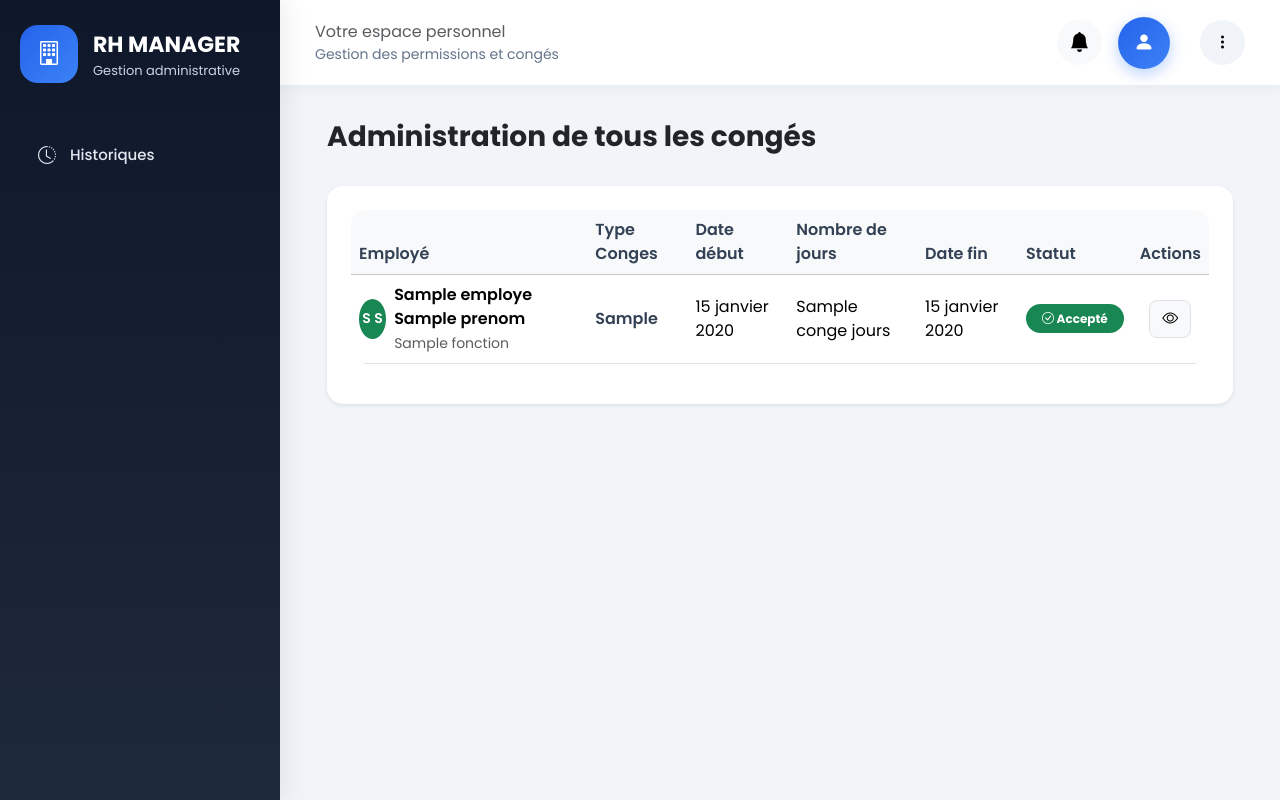
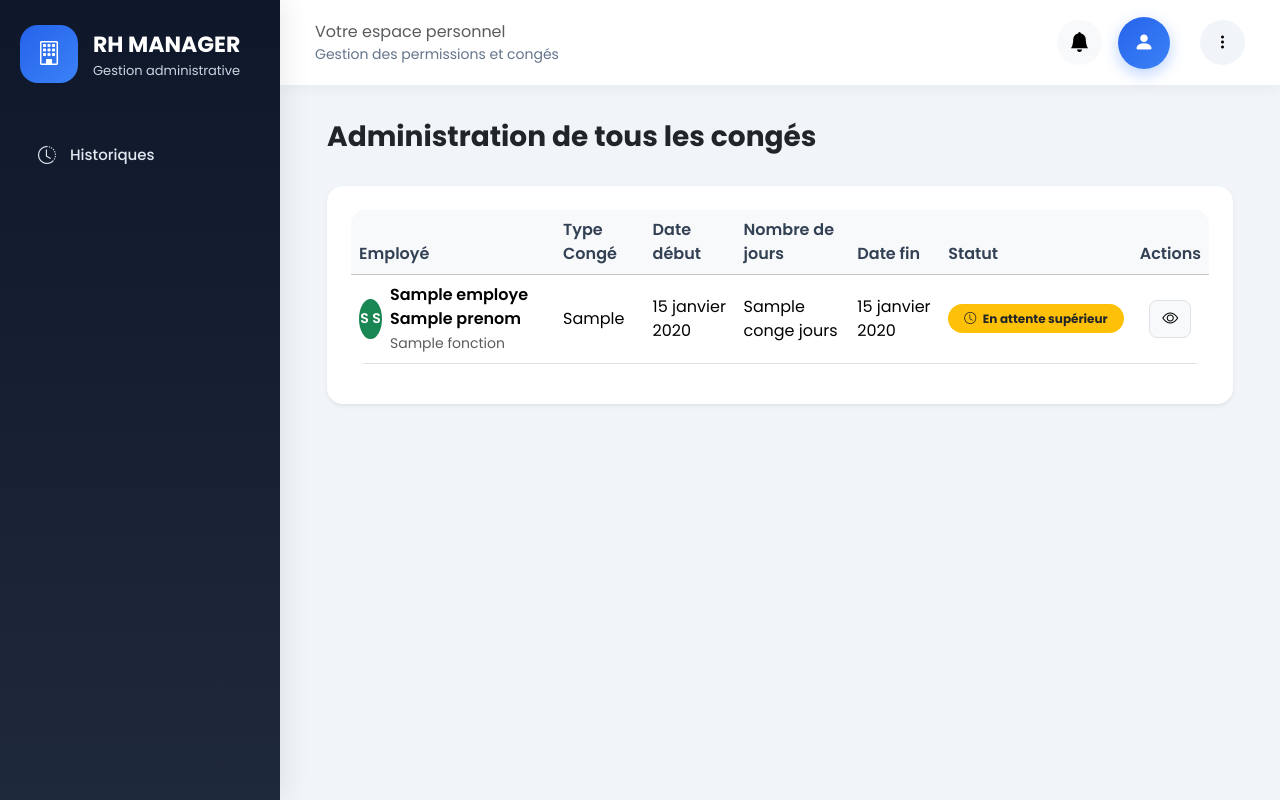
Before and after one commit to KevinArnaud32/Demande_Permission, a Django app: template src/templates/conge/index.html in a window 1280 px wide. Run offline with Django 5.2, Linux system fonts and the light colour scheme; the template is opened without the code that fills it: most values are stand-ins (such as "Sample title", 1, 10 or a date in 2020).

Commit message:
mise à jour des templates conge et permission

```diff
--- a/src/templates/conge/index.html
+++ b/src/templates/conge/index.html
@@ -11,41 +11,58 @@ Congés
 <div class="container-fluid">
 
     <!-- ================= HEADER ================= -->
+
     <div class="d-flex justify-content-between align-items-center mb-4">
 
         <div>
 
             <h3 class="fw-bold">
+
                 {% if request.user.role == 'employe' %}
+
                     Suivi de vos demandes de congé
 
                 {% elif request.user.role == 'manager' %}
+
                     Congés des employés de votre département
 
                 {% elif request.user.role == 'rh' %}
+
                     Validation RH des congés
 
                 {% else %}
+
                     Administration de tous les congés
+
                 {% endif %}
+
             </h3>
 
         </div>
 
-        <!-- BOUTON AJOUT EMPLOYÉ -->
+
+        <!-- NOUVELLE DEMANDE -->
+
         {% if request.user.role == 'employe' %}
+
         <a
             href="{% url 'conge_create' %}"
             class="btn btn-success rounded-3 px-4"
         >
-            <i class="bi bi-plus-circle"></i>
+
+            <i class="bi bi-plus-circle me-1"></i>
+
             Nouvelle demande
+
         </a>
+
         {% endif %}
 
     </div>
 
+
     <!-- ================= TABLE ================= -->
+
     <div class="card border-0 shadow-sm rounded-4">
 
         <div class="card-body p-4">
@@ -55,26 +72,35 @@ Congés
                 <table class="table table-hover align-middle">
 
                     <!-- HEADER TABLE -->
+
                     <thead class="table-light">
+
                         <tr>
 
                             {% if request.user.role != 'employe' %}
+
                                 <th>Employé</th>
+
                             {% endif %}
 
-                            <th>Type Conges</th>
+                            <th>Type Congé</th>
+
                             <th>Date début</th>
+
                             <th>Nombre de jours</th>
+
                             <th>Date fin</th>
 
-                            {% if request.user.role != 'manager' and request.user.role != 'rh' %}
                             <th>Statut</th>
-                            {% endif %}
 
-                            <th class="text-center">Actions</th>
+                            <th class="text-center">
+                                Actions
+                            </th>
 
                         </tr>
+
                     </thead>
+
 
                     <tbody>
 
@@ -83,21 +109,29 @@ Congés
                         <tr>
 
 
-                            <!-- EMPLOYÉ (si manager / RH / admin) -->
+                            <!-- ================= EMPLOYÉ ================= -->
+
                             {% if request.user.role != 'employe' %}
+
                             <td>
 
                                 <div class="d-flex align-items-center gap-2">
 
                                     <div
                                         class="rounded-circle bg-success text-white d-flex justify-content-center align-items-center"
-                                        style="width:40px;height:40px;font-size:14px;font-weight:600;"
+                                        style="
+                                            width:40px;
+                                            height:40px;
+                                            font-size:14px;
+                                            font-weight:600;
+                                        "
                                     >
 
                                         {{ conge.employe.nom|slice:":1" }}
                                         {{ conge.employe.prenom|slice:":1" }}
 
                                     </div>
+
 
                                     <div>
 
@@ -108,8 +142,11 @@ Congés
 
                                         </div>
 
+
                                         <small class="text-muted">
+
                                             {{ conge.employe.fonction }}
+
                                         </small>
 
                                     </div>
@@ -117,76 +154,138 @@ Congés
                                 </div>
 
                             </td>
+
                             {% endif %}
 
-                            <!-- TYPE CONGE -->
-                            <th>
+
+                            <!-- ================= TYPE CONGE ================= -->
+
+                            <td>
+
                                 {{ conge.type_conge }}
-                            </th>
 
-                            <!-- DATE DEBUT -->
-                            <td>
-                                {% language 'fr' %}
-                                    {{ conge.date_debut|date:"d F Y" }}
-                                {% endlanguage %}
                             </td>
 
-                            <!-- NOMBRE JOURS -->
+
+                            <!-- ================= DATE DEBUT ================= -->
+
                             <td>
-                                {{ conge.nombre_jours }} jours
+
+                                {% language 'fr' %}
+
+                                    {{ conge.date_debut|date:"d F Y" }}
+
+                                {% endlanguage %}
+
                             </td>
 
-                            <!-- DATE FIN -->
+
+                            <!-- ================= NOMBRE JOURS ================= -->
+
                             <td>
-                                {% language 'fr' %}
-                                    {{ conge.date_fin|date:"d F Y" }}
-                                {% endlanguage %}
+
+                                {{ conge.nombre_jours }} jours
+
                             </td>
 
-                            <!-- STATUT -->
-                            {% if request.user.role != 'manager' and request.user.role != 'rh' %}
+
+                            <!-- ================= DATE FIN ================= -->
+
                             <td>
 
-                                {% if conge.statut == 'accepte' %}
+                                {% language 'fr' %}
 
-                                <span class="badge bg-success rounded-pill px-3 py-2">
-                                    <i class="bi bi-check-circle"></i>
-                                    Accepté
+                                    {{ conge.date_fin|date:"d F Y" }}
+
+                                {% endlanguage %}
+
+                            </td>
+
+
+                            <!-- ================= STATUT ================= -->
+
+                            <td>
+
+                                {% if conge.statut == 'refuse' %}
+
+                                    <span
+                                        class="badge bg-danger rounded-pill px-3 py-2"
+                                    >
+
+                                        <i class="bi bi-x-circle me-1"></i>
+
+                                        Refusé
+
                                     </span>
 
-                                {% elif conge.statut == 'refuse' %}
 
-                                <span class="badge bg-danger rounded-pill px-3 py-2">
-                                    <i class="bi bi-x-circle"></i>
-                                    Refusé
+                                {% elif conge.statut == 'accepte' and conge.validation_rh %}
+
+                                    <span
+                                        class="badge bg-success rounded-pill px-3 py-2"
+                                    >
+
+                                        <i class="bi bi-check-circle me-1"></i>
+
+                                        Accepté définitivement
+
                                     </span>
+
+
+                                {% elif conge.statut == 'accepte' and conge.validation_superieur and not conge.validation_rh %}
+
+                                    <span
+                                        class="badge bg-warning text-dark rounded-pill px-3 py-2"
+                                    >
+
+                                        <i class="bi bi-hourglass-split me-1"></i>
+
+                                        En attente RH
+
+                                    </span>
+
 
                                 {% else %}
 
-                                <span class="badge bg-warning text-dark rounded-pill px-3 py-2">
-                                    <i class="bi bi-clock"></i>
-                                    En attente
+                                    <span
+                                        class="badge bg-warning text-dark rounded-pill px-3 py-2"
+                                    >
+
+                                        <i class="bi bi-clock me-1"></i>
+
+                                        En attente supérieur
+
                                     </span>
 
                                 {% endif %}
 
                             </td>
-                            {% endif %}
 
-                            <!-- ACTIONS -->
+
+                            <!-- ================= ACTIONS ================= -->
+
                             <td>
 
-                                <div class="d-flex justify-content-center gap-2">
+                                <div
+                                    class="d-flex justify-content-center gap-2"
+                                >
+
 
                                     <!-- DETAILS -->
+
                                     <a
                                         href="{% url 'conge_detail' conge.id %}"
                                         class="btn btn-light border rounded-3"
+                                        title="Voir les détails"
                                     >
+
                                         <i class="bi bi-eye"></i>
+
                                     </a>
 
+
                                     <!-- ================= EMPLOYÉ ================= -->
+
                                     {% if request.user.role == 'employe' %}
 
                                         {% if conge.statut == 'en attente' %}
@@ -196,64 +295,119 @@ Congés
                                                 class="btn btn-warning rounded-3"
                                                 title="Modifier"
                                             >
+
                                                 <i class="bi bi-pencil-square"></i>
+
                                             </a>
+
 
                                             <a
                                                 href="{% url 'conge_delete' conge.id %}"
                                                 class="btn btn-danger rounded-3"
                                                 onclick="return confirm('Voulez-vous supprimer cette demande ?')"
-                                            title="Suprimer"
+                                                title="Supprimer"
                                             >
+
                                                 <i class="bi bi-trash"></i>
+
                                             </a>
 
                                         {% endif %}
 
                                     {% endif %}
 
+
                                     <!-- ================= MANAGER ================= -->
+
                                     {% if request.user.role == 'manager' %}
 
-                                        {% if conge.statut == 'en attente' %}
+                                        {% if conge.statut == 'en attente' and not conge.validation_superieur %}
 
                                             <a
                                                 href="{% url 'valider_conge' conge.id %}"
                                                 class="btn btn-success rounded-3"
                                                 title="Valider"
                                             >
+
                                                 <i class="bi bi-check2-circle"></i>
+
                                             </a>
+
 
                                             <a
                                                 href="{% url 'refuser_conge' conge.id %}"
                                                 class="btn btn-danger rounded-3"
                                                 title="Refuser"
                                             >
+
                                                 <i class="bi bi-x-circle"></i>
+
                                             </a>
 
                                         {% endif %}
 
                                     {% endif %}
 
+
                                     <!-- ================= RH ================= -->
+
                                     {% if request.user.role == 'rh' %}
 
-                                        {% if conge.statut == 'accepte' and conge.traite != True %}
+                                        {% if conge.statut == 'accepte' and conge.validation_superieur and not conge.validation_rh %}
 
-                                        <!-- BOUTON TRAITER RH -->
                                             <a
-                                            href="{% url 'traiter_conge' conge.id %}"
-                                            class="btn btn-primary rounded-3"
-                                            title="Traiter la demande"
+                                                href="{% url 'valider_conge_rh' conge.id %}"
+                                                class="btn btn-success rounded-3"
+                                                title="Valider définitivement"
                                             >
-                                            <i class="bi bi-box-arrow-in-right"></i>
+
+                                                <i class="bi bi-check-circle"></i>
+
+                                            </a>
+
+
+                                            <a
+                                                href="{% url 'refuser_conge_rh' conge.id %}"
+                                                class="btn btn-danger rounded-3"
+                                                title="Refuser définitivement"
+                                            >
+
+                                                <i class="bi bi-x-circle"></i>
+
                                             </a>
 
                                         {% endif %}
 
                                     {% endif %}
+
+
+                                    <!-- ================= ADMIN ================= -->
+
+                                    {% if request.user.role == 'admin' or request.user.is_superuser %}
+
+                                        <a
+                                            href="{% url 'conge_update' conge.id %}"
+                                            class="btn btn-warning rounded-3"
+                                            title="Modifier"
+                                        >
+
+                                            <i class="bi bi-pencil-square"></i>
+
+                                        </a>
+
+
+                                        <a
+                                            href="{% url 'conge_delete' conge.id %}"
+                                            class="btn btn-danger rounded-3"
+                                            title="Supprimer"
+                                        >
+
+                                            <i class="bi bi-trash"></i>
+
+                                        </a>
+
+                                    {% endif %}
+
 
                                 </div>
 
@@ -261,19 +415,33 @@ Congés
 
                         </tr>
 
+
                         {% empty %}
 
                         <tr>
-                            <td colspan="7" class="text-center py-5">
+
+                            <td
+                                colspan="7"
+                                class="text-center py-5"
+                            >
 
                                 <div class="text-muted">
-                                    <i class="bi bi-folder-x" style="font-size:50px;"></i>
-                                    <p class="mt-3">
+
+                                    <i
+                                        class="bi bi-folder-x"
+                                        style="font-size:50px;"
+                                    ></i>
+
+                                    <p class="mt-3 mb-0">
+
                                         Aucun congé trouvé
+
                                     </p>
+
                                 </div>
 
                             </td>
+
                         </tr>
 
                         {% endfor %}
--- a/src/templates/permission/index.html
+++ b/src/templates/permission/index.html
@@ -196,13 +196,17 @@ Permissions
 
                                 <!-- PDF (design conservé) -->
 
-                                <a href="#"
+                                {% if permission.statut == 'accepte' %}
+
+                                <a href="{% url 'permission_pdf' permission.id %}"
                                    class="btn btn-light border rounded-3"
                                    title="Exporter PDF">
 
                                     <i class="bi bi-file-earmark-pdf"></i>
 
                                 </a>
+
+                                {% endif %}
 
                                 <!-- EMPLOYE -->
 
```
Lines whose indentation alone changed are shown as unchanged.
